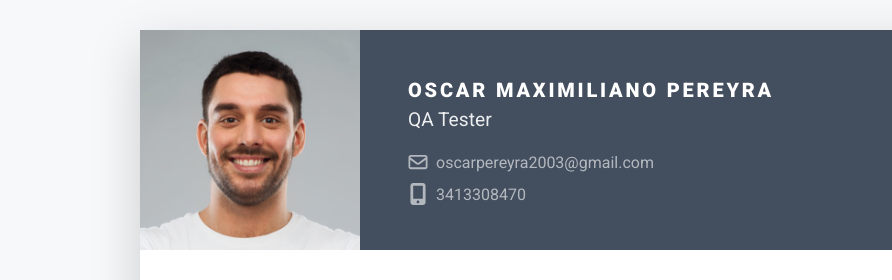
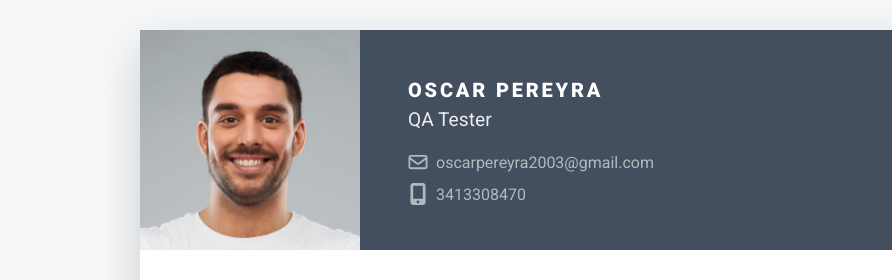
Before and after one commit to Maxii27/mi-cv, a plain HTML site: page index.html in a window 1280 px wide. Shown: the top 280 px of the page, 0-892 px from the left. Drawn offline with Linux system fonts and the light colour scheme.

Commit message:
Borre maximiliano

```diff
--- a/index.html
+++ b/index.html
@@ -35,7 +35,7 @@
 				    <div class="col">
 					    <div class="row p-4 justify-content-center justify-content-md-between">
 						    <div class="primary-info col-auto" style="margin-top: 1.5rem;">
-							    <h1 class="name mt-0 mb-1 text-white text-uppercase text-uppercase">Oscar Maximiliano Pereyra</h1>
+							    <h1 class="name mt-0 mb-1 text-white text-uppercase text-uppercase">Oscar Pereyra</h1>
 							    <div class="title mb-3">QA Tester</div>
 							    <ul class="list-unstyled">
 								    <li class="mb-2"><a class="text-link" href="#"><i class="far fa-envelope fa-fw me-2" data-fa-transform="grow-3"></i>oscarpereyra2003@gmail.com</a></li>
```
